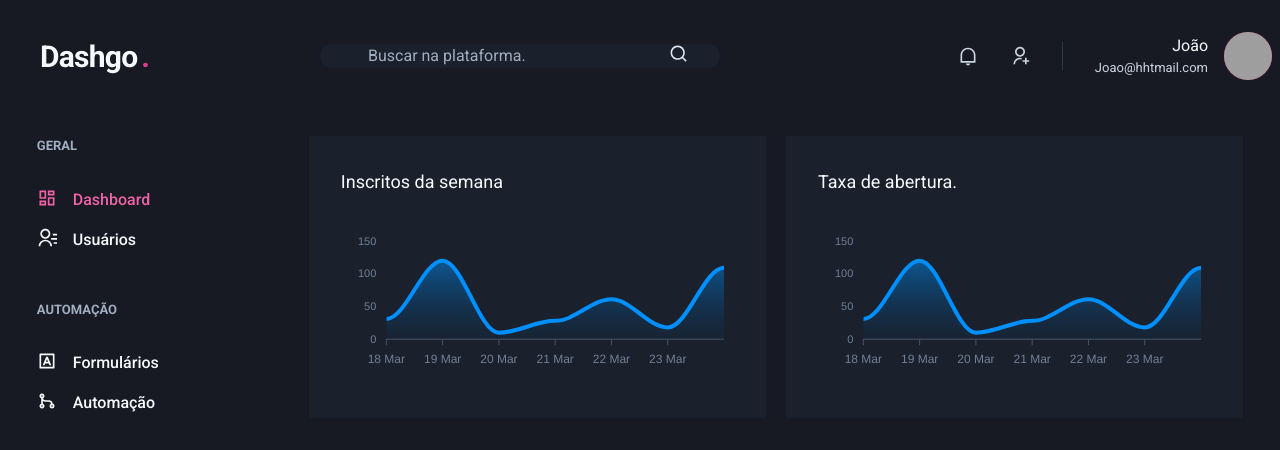
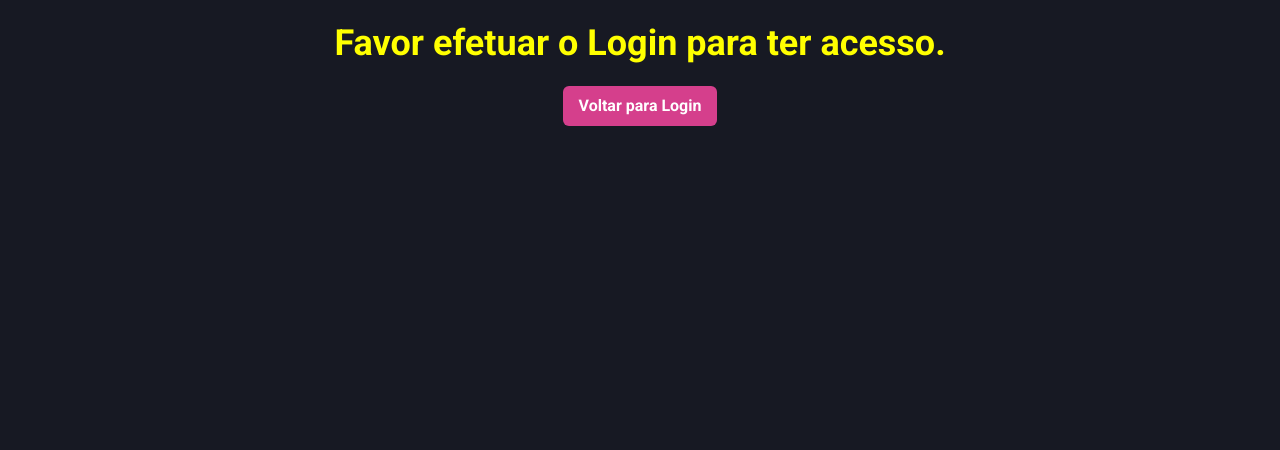
Before and after one commit to joaofnetojfn/dashgo, a Next.js app: page /dashboard in a window 1280 px wide. Shown: the top 450 px of the page. Built offline with nearby package versions, Linux system fonts and the light colour scheme; no server answers; grey boxes are pictures that could not be loaded; what miragejs would draw is missing.

Commit message:
Atenticação e validando a rota para ver se tem session criada, arrumado o mirage para fazer a serializers e persisti usuario criado

```diff
--- /dev/null
+++ b/src/components/AuthenticationComp/index.tsx
@@ -0,0 +1,35 @@
+import { Flex, Button } from "@chakra-ui/react";
+
+export function Authentication() {
+    return(
+        <>
+            <Flex
+                direction="column"
+                mx="auto"
+                m="4"
+                px="6"
+                align="center"
+                justify="center"
+                color="yellow"
+                fontWeight="bold"
+                fontSize="4xl">
+                Favor efetuar o Login para ter acesso.
+            </Flex>
+            <Flex
+                marginTop="6"
+                size="lg"
+                align="center"
+                justify="center"
+                direction="column"
+                mx="auto"
+                m="4"
+                px="6">
+                <Button as="a"
+                    href="http://localhost:3000"
+                    colorScheme="pink">
+                    Voltar para Login
+                </Button>
+            </Flex>
+        </>
+    );
+}
--- a/src/components/Header/index.tsx
+++ b/src/components/Header/index.tsx
@@ -17,7 +17,7 @@ export function Header() {
     return (
         <Flex
             as="header"
-            w="100%"
+            w="98%"
             maxWidth={1480}
             h="20"
             mx="auto"
--- a/src/pages/dashboard.tsx
+++ b/src/pages/dashboard.tsx
@@ -1,7 +1,9 @@
-import { Flex, Box, SimpleGrid, Text, theme } from "@chakra-ui/react";
+import { Flex, Box, SimpleGrid, Text, theme, Button, Link as ChakraLink } from "@chakra-ui/react";
 import dynamic from 'next/dynamic';
 import { Header }from "../components/Header";
+import { Authentication }from "../components/AuthenticationComp";
 import { Sidebar } from "../components/Sidebar";
+import { useSession } from 'next-auth/client';
 
 const Chart = dynamic(() => import('react-apexcharts'),{
     ssr: false,
@@ -59,7 +61,8 @@ const series=[
 ];
 
 export default function Dashboard() {
-    return(
+    const [ session ] = useSession();
+    return session ? (
         <Flex
             direction="column"
             h="95vh">
@@ -107,6 +110,7 @@ export default function Dashboard() {
                 </SimpleGrid>
             </Flex>
         </Flex>
-
+    ) : (
+        <Authentication />
     )
 }
--- a/src/pages/index.tsx
+++ b/src/pages/index.tsx
@@ -24,7 +24,6 @@ export default function SignIn() {
   const { errors } = formState;
 
    const handleSignIn: SubmitHandler<SignInFormData> = async (values) => {
-    alert(`${window.location.origin}`)
     signIn('credentials', {
       email: values.email,
       password: values.password,
--- a/src/services/mirage/index.ts
+++ b/src/services/mirage/index.ts
@@ -1,4 +1,4 @@
-import { createServer, Model, Factory, Response } from 'miragejs';
+import { createServer, Model, Factory, Response, ActiveModelSerializer } from 'miragejs';
 import faker from 'faker';
 
 type User = {
@@ -9,6 +9,9 @@ type User = {
 
 export function  makeServer() {
     const server = createServer({
+        serializers: {
+          application: ActiveModelSerializer,
+        },
 
         models: {
             user: Model.extend<Partial<User>>({})
```
Also changed, not shown: src/pages/users/create.tsx (+36 -12 lines), src/pages/users/index.tsx (+8 -2 lines), 1 other file (tests, documents, lock files or other folders).
